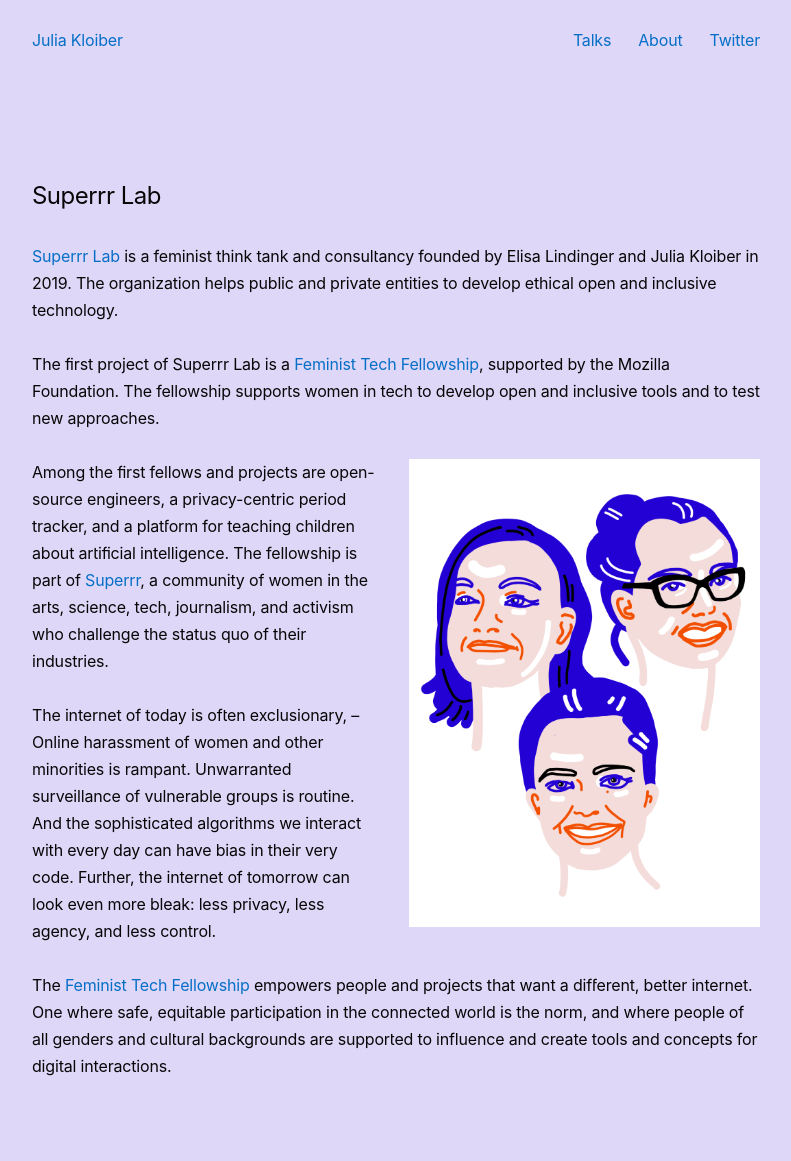
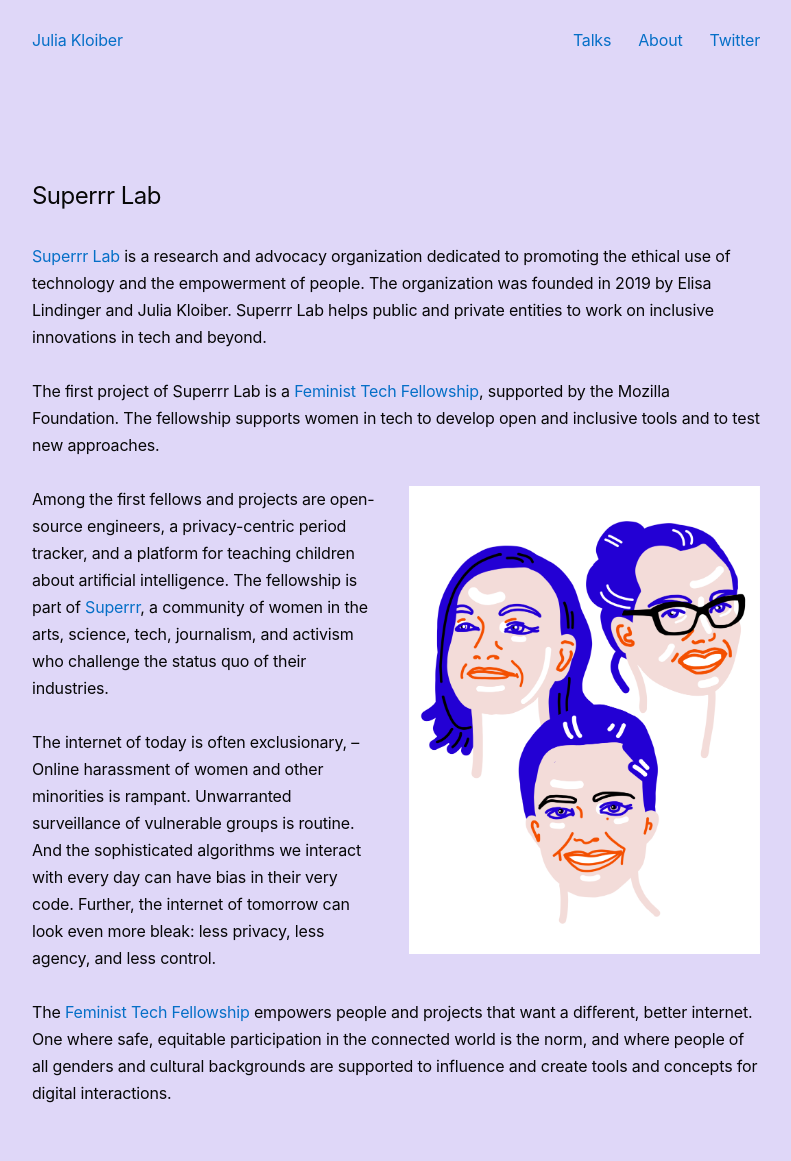
Before and after one commit to juliakloiber/juliakloiber.github.io, a Jekyll site: the page built from _posts/2019-02-13-superrr-lab.md, in a window 1280 px wide. Shown: the whole page, without its empty margins (244-1035 px from the left). Built offline with Jekyll 4.4.1, drawn with Linux system fonts in a browser that asks for light colours; some web fonts are replaced; before the commit the page ends 1134 px from its top, so only the background shows below that.

Commit message:
text updated

```diff
--- a/_posts/2019-02-13-superrr-lab.md
+++ b/_posts/2019-02-13-superrr-lab.md
@@ -8,7 +8,7 @@
 
 # Superrr Lab
 
-[Superrr Lab] is a feminist think tank and consultancy founded by Elisa Lindinger and Julia Kloiber in 2019. The organization helps public and private entities to develop ethical open and inclusive technology.
+[Superrr Lab] is a research and advocacy organization dedicated to promoting the ethical use of technology and the empowerment of people. The organization was founded in 2019 by Elisa Lindinger and Julia Kloiber. Superrr Lab helps public and private entities to work on inclusive innovations in tech and beyond.
 
 The first project of Superrr Lab is a [Feminist Tech Fellowship], supported by the Mozilla Foundation. The fellowship supports women in tech to develop open and inclusive tools and to test new approaches.
 
```
